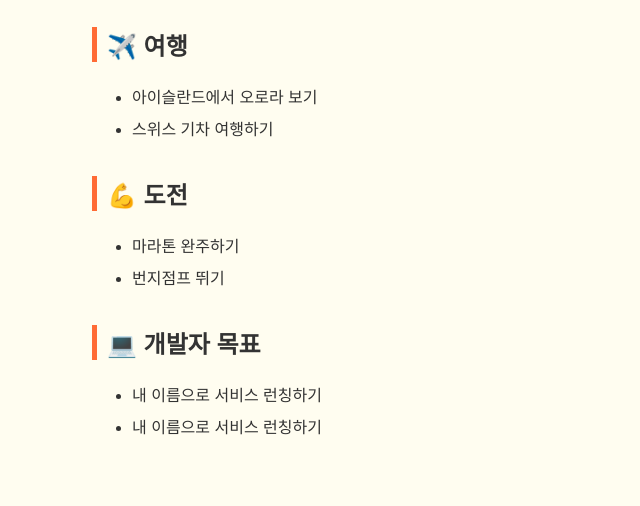
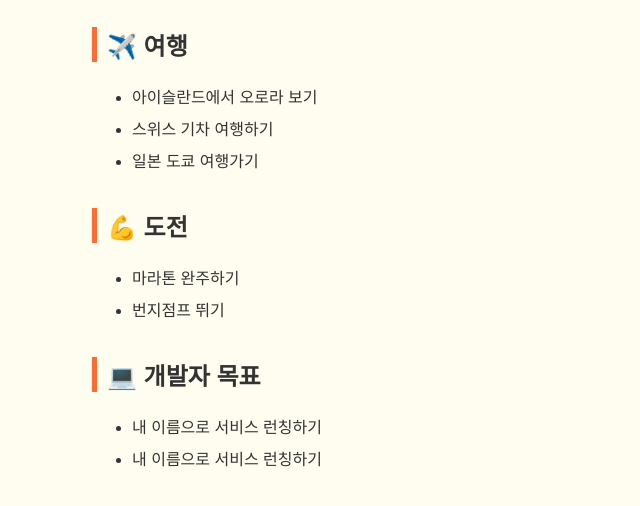
Before and after one commit to gamazzang/my-bucketlist, a plain HTML site: page index.html in a window 1280 px wide. Shown: the part 144-650 px from the top of the page, without its empty margins (223-863 px from the left). Drawn offline with Linux system fonts and the light colour scheme.

Commit message:
버킷리스트 항목 1개 추가

```diff
--- a/index.html
+++ b/index.html
@@ -32,6 +32,7 @@
   <ul>
     <li>아이슬란드에서 오로라 보기</li>
     <li>스위스 기차 여행하기</li>
+    <li>일본 도쿄 여행가기</li>
   </ul>
 
   <h2>💪 도전</h2>
```
